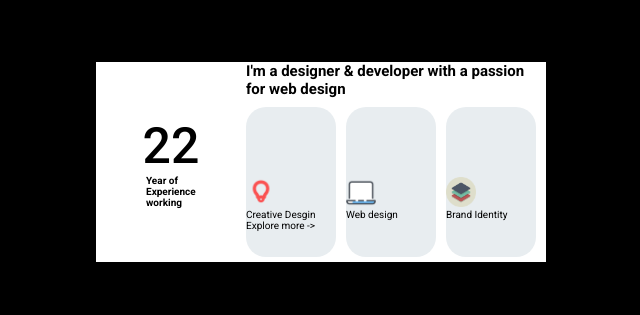
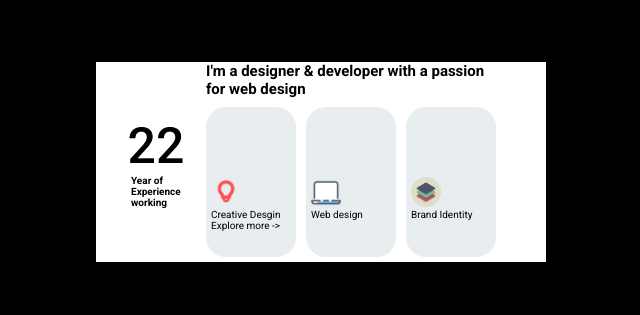
Before and after one commit to pandeyshweta0407/TMI_small_component, a plain HTML site: page index.html in a window 1280 px wide. Shown: the part 238-553 px from the top of the page, without its empty margins (319-959 px from the left). Drawn offline with Linux system fonts and the light colour scheme.

Commit message:
8th commit

```diff
--- a/style.css
+++ b/style.css
@@ -33,7 +33,7 @@ body{
     flex-direction: column;
     align-items: center;
     justify-content: center;
-    margin:auto;
+    margin-right:20px;
     height: 200px;
     width: 50px;
 }
@@ -41,12 +41,12 @@ body{
 #left-upper{
     font-size: 50px ;
     font-weight: 500;
-
 }
 
 #left-down{
     font-size: 10px;
     font-weight: 600;
+
 
 }
 
@@ -58,6 +58,8 @@ body{
     justify-content: center;
     height: 300px;
     width: 300px;
+    margin: 5px;
+    padding: 5px;
 
  }
 
@@ -98,7 +100,7 @@ body{
 .box_01 ,.box_02 , .box_03{
     position: relative;
     top:70px;
-    margin:auto;
+    margin-left: 5px;
     font-size: 10px;
 }
 
```
